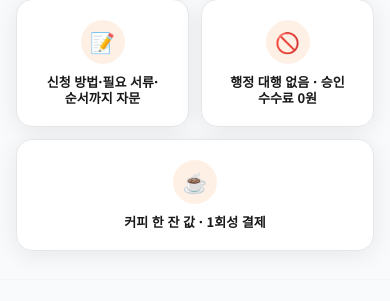
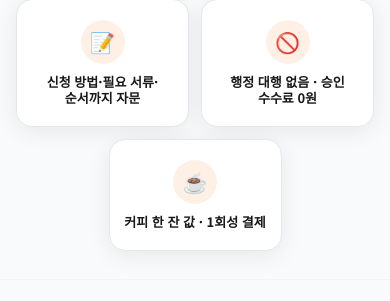
Before and after one commit to ppfa26/PPFA26, a Next.js app: page / in a window 390 px wide. Shown: the part 998-1299 px from the top of the page. Built offline with nearby package versions, Linux system fonts and the light colour scheme; no server answers; a web font is replaced by a local one.

Commit message:
홈 7칸 구도 개선: grid→flex-wrap 가운데 정렬로 변경(PC 4+3, 모바일 2+2+2+1) 빈칸 없이 균형 정렬

```diff
--- a/src/app/page.tsx
+++ b/src/app/page.tsx
@@ -195,13 +195,11 @@ export default function Home() {
                 하루 커피 한 잔 값으로, 내 사업장이 받을 수 있는 <b className="text-brand-dark">모든 정부지원사업</b>을 AI가 한 번에 찾아드립니다.
               </Editable>
             </div>
-            <div className="mt-6 grid grid-cols-2 gap-3 sm:grid-cols-4">
+            <div className="mt-6 flex flex-wrap justify-center gap-3">
               {TRUST_BADGES.map((b, i) => (
                 <div
                   key={i}
-                  className={`hover-lift flex flex-col items-center gap-2.5 rounded-2xl border border-gray-200 bg-white px-3 py-5 text-center shadow-card ${
-                    i === 6 ? "col-span-2 sm:col-span-1" : ""
-                  }`}
+                  className="hover-lift flex w-[calc(50%-0.375rem)] flex-col items-center gap-2.5 rounded-2xl border border-gray-200 bg-white px-3 py-5 text-center shadow-card sm:w-[calc(25%-0.6rem)]"
                 >
                   <span className="flex h-11 w-11 items-center justify-center rounded-full bg-brand-orange/10 text-xl">
                     {b.icon}
```
